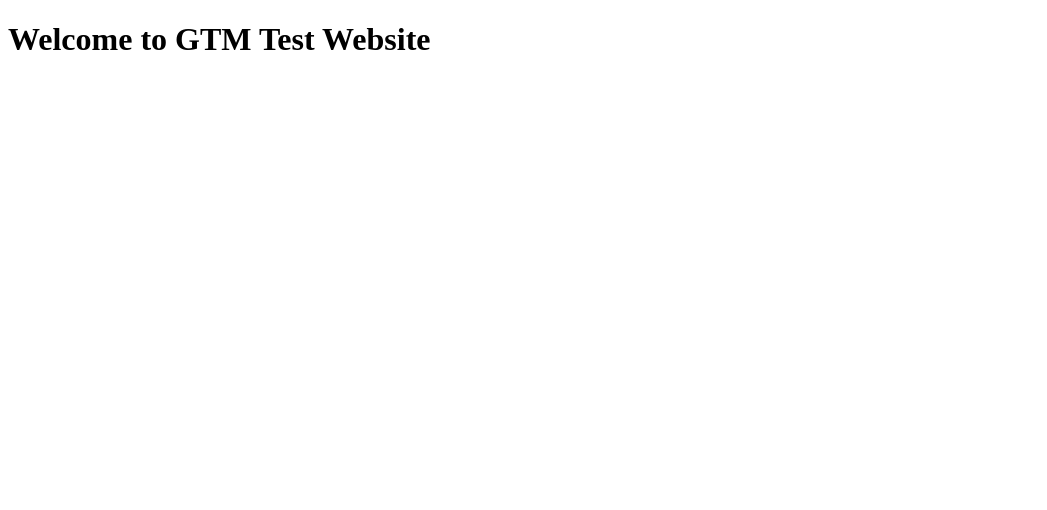
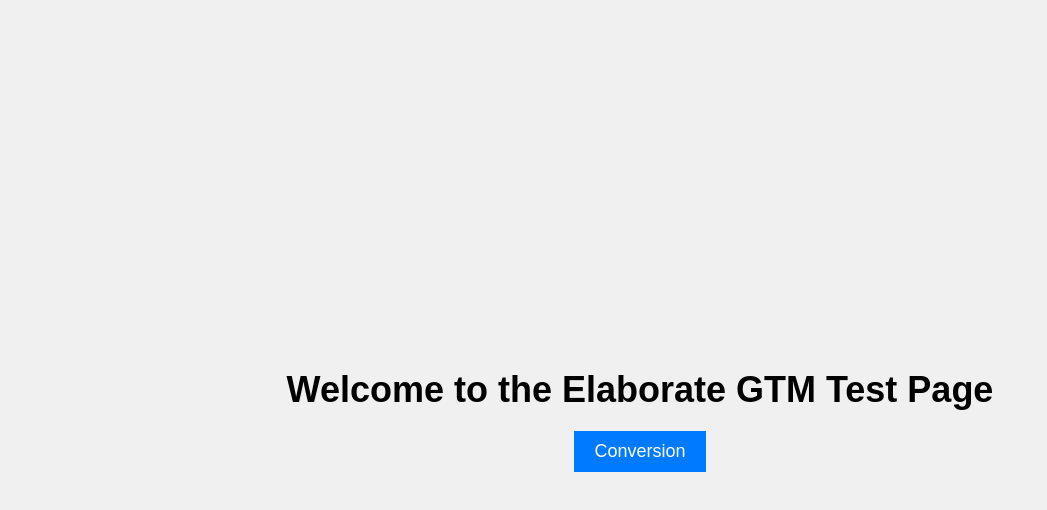
Before and after one commit to diazcristian/gtm-test-website, a plain HTML site: page index.html in a window 1280 px wide. Shown: the whole page, without its empty margins (0-1047 px from the left). Drawn offline with Linux system fonts and the light colour scheme.

Commit message:
Update index.html

```diff
--- a/index.html
+++ b/index.html
@@ -3,10 +3,48 @@
 <head>
     <meta charset="UTF-8">
     <meta name="viewport" content="width=device-width, initial-scale=1.0">
-    <title>GTM Test Website</title>
+    <title>Cristian DEMO for S2S</title>
+    <style>
+        body {
+            font-family: Arial, sans-serif;
+            text-align: center;
+            background-color: #f0f0f0;
+        }
+        .container {
+            display: flex;
+            flex-direction: column;
+            justify-content: center;
+            align-items: center;
+            height: 100vh;
+        }
+        h1 {
+            font-size: 36px;
+            margin-bottom: 20px;
+        }
+        button {
+            padding: 10px 20px;
+            font-size: 18px;
+            background-color: #007bff;
+            color: #fff;
+            border: none;
+            cursor: pointer;
+        }
+        button:hover {
+            background-color: #0056b3;
+        }
+    </style>
 </head>
 <body>
-    <h1>Welcome to GTM Test Website</h1>
-    <!-- Aquí puedes agregar el código HTML de tu sitio de pruebas y los contenedores de Google Tag Manager. -->
+    <div class="container">
+        <h1>Welcome to the Elaborate GTM Test Page</h1>
+        <button id="conversionButton">Conversion</button>
+    </div>
+
+    <script>
+        // JavaScript para redirigir cuando se hace clic en el botón
+        document.getElementById('conversionButton').addEventListener('click', function() {
+            window.location.href = 'https://diazcristian.github.io/thankyoupage/';
+        });
+    </script>
 </body>
 </html>
```
